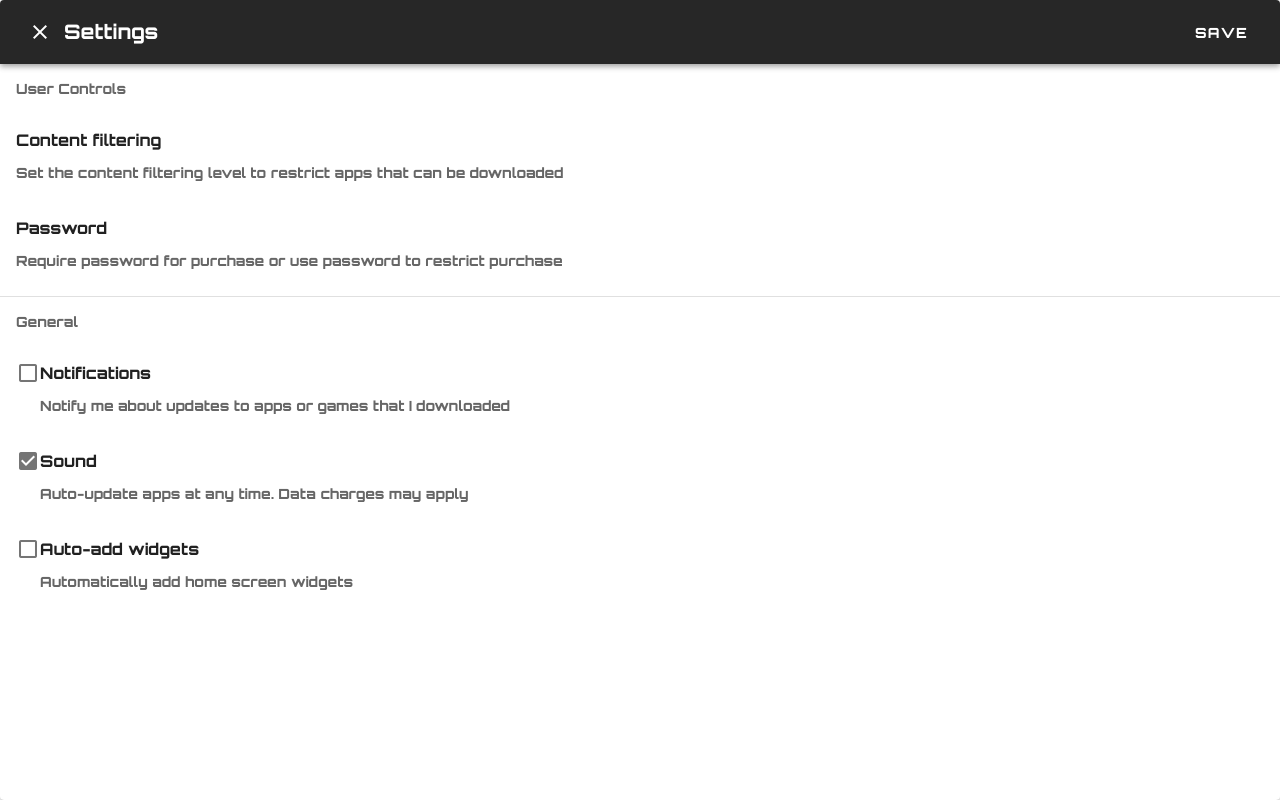
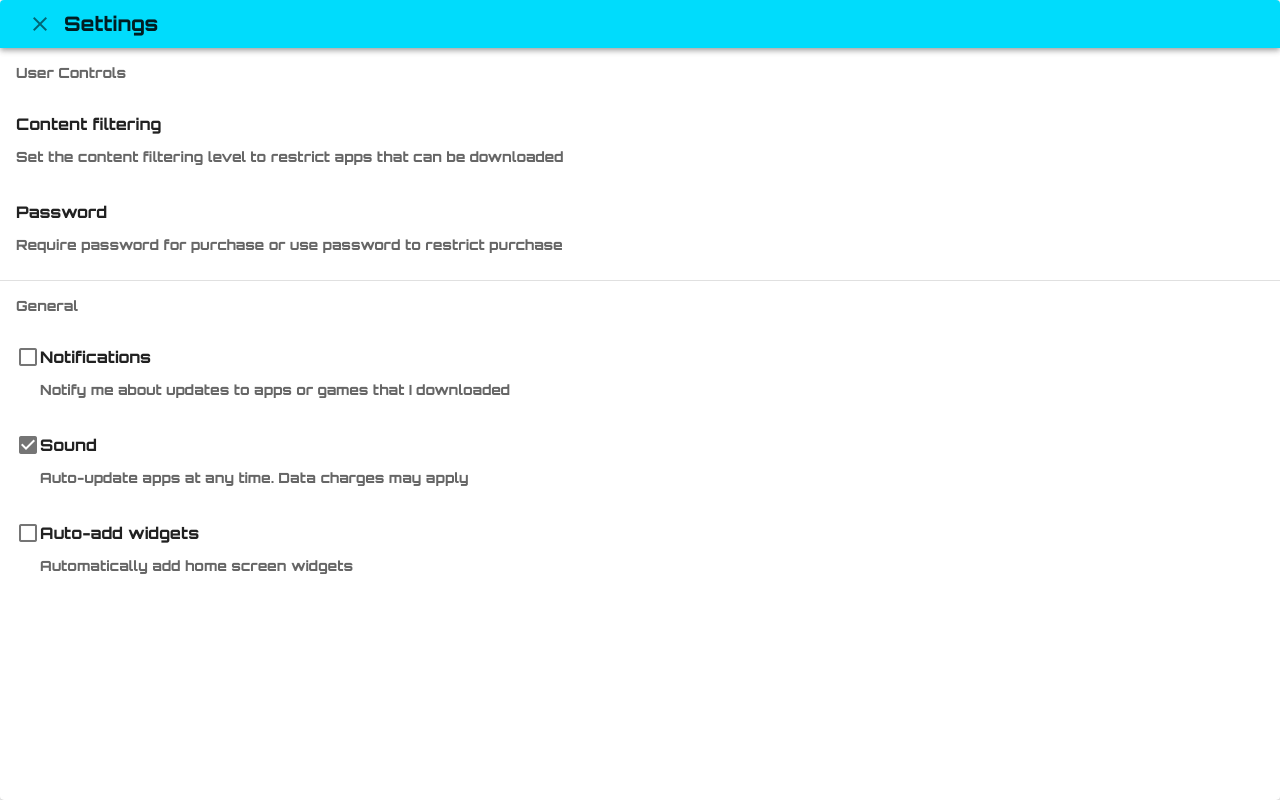
Before and after one commit to PilarCha/Vue-Pomodoro, a Vue app: page / in a window 1280 px wide. Both pictures are taken after a click on the button 521 px from the left and 263 px from the top of the page. Built offline with nearby package versions, Linux system fonts and the light colour scheme.

Commit message:
Starting the color play with picktime component

```diff
--- a/src/assets/styles/timer.css
+++ b/src/assets/styles/timer.css
@@ -11,6 +11,7 @@
   --light-cyan: #00fff9;
   --blue: #156cdb;
   --settings-cyan: #00DCFC;
+  --settings-pink: #D400C3;
 }
 
 #app {
--- a/src/components/PickTime.vue
+++ b/src/components/PickTime.vue
@@ -18,29 +18,18 @@
           <v-icon>mdi-tune</v-icon>
         </v-btn>
       </template>
-      <v-card>
+      <v-card >
         <v-toolbar
-          dark
-          color="purple darken-4"
+          style="background-color:var(--settings-cyan)"
+          dense
         >
           <v-btn
             icon
-            dark
             @click="dialog = false"
           >
             <v-icon>mdi-close</v-icon>
           </v-btn>
           <v-toolbar-title>Settings</v-toolbar-title>
-          <v-spacer></v-spacer>
-          <v-toolbar-items>
-            <v-btn
-              dark
-              text
-              @click="dialog = false"
-            >
-              Save
-            </v-btn>
-          </v-toolbar-items>
         </v-toolbar>
         <v-list
           three-line
```
